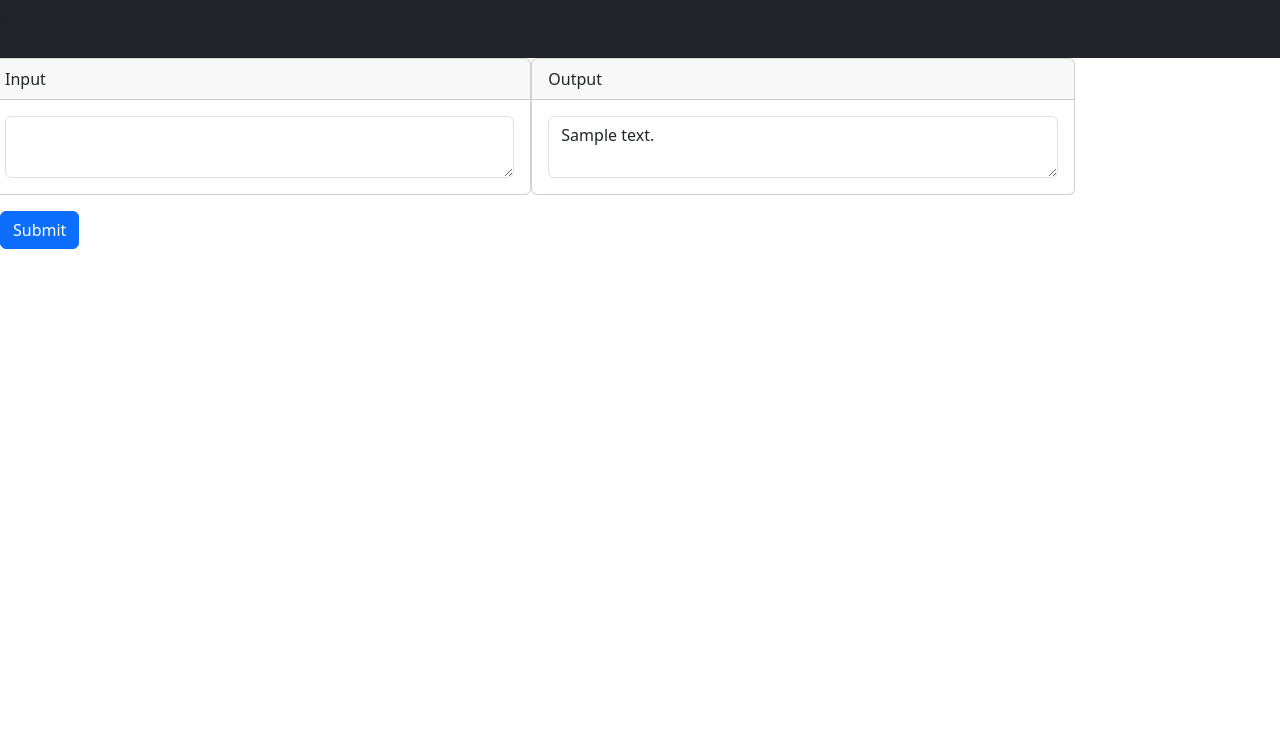
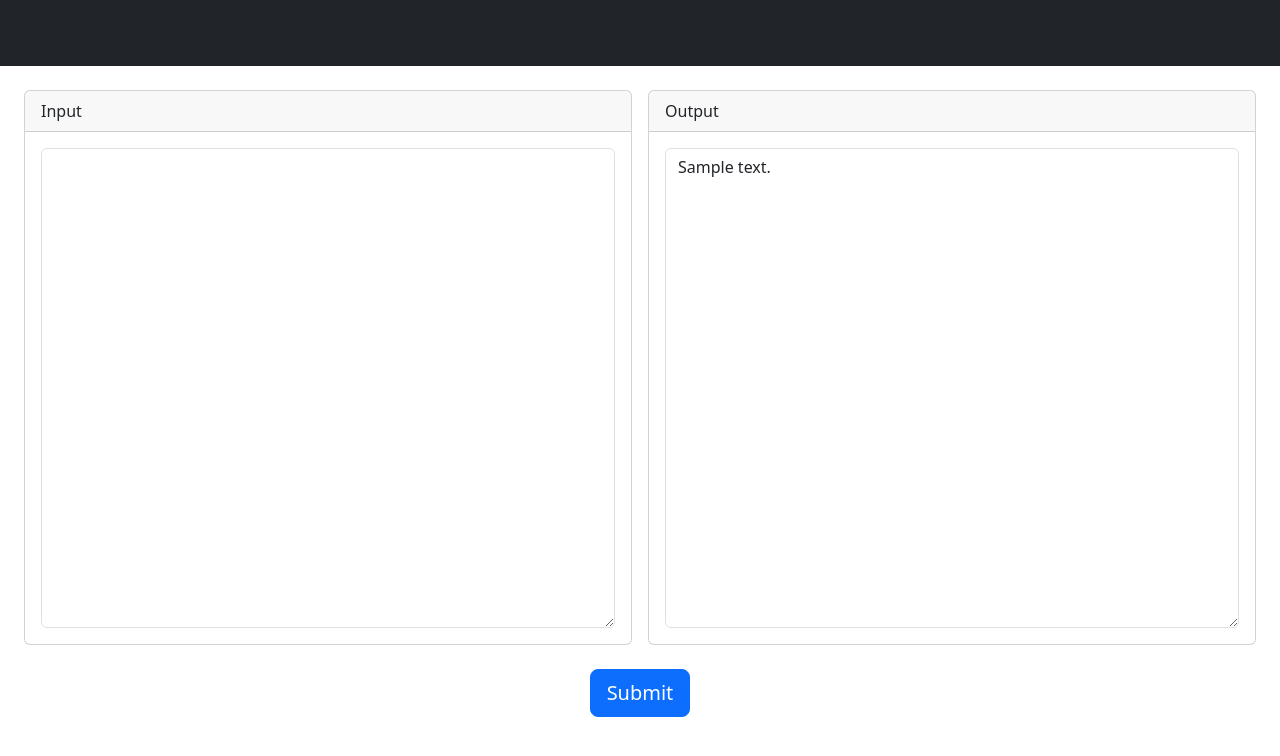
Before and after one commit to Fabian-Schneider01/summarize-information, a Django app: template summarize_information/core/templates/core/index.html in a window 1280 px wide. Shown: the top 756 px of the page. Run offline with Django 4.2, Linux system fonts and the light colour scheme; the template is opened without the code that fills it: most values are stand-ins (such as "Sample title", 1, 10 or a date in 2020); parts of the project's set-up code (start-up, migrations or seed data) failed here and were passed over.

Commit message:
feat(app): functionalities finished

```diff
--- a/summarize_information/core/templates/core/index.html
+++ b/summarize_information/core/templates/core/index.html
@@ -4,41 +4,33 @@
 </head>
 <body>
     <nav class="navbar bg-dark" data-bs-theme="dark">
-        <h3 >Summarize Information</h1>
+        <h3 class="m-2">Summarize Information</h1>
     </nav>
-
 
     <form method="post">
         {% csrf_token %}
-        <div class="row">
-            <div class="card col-sm-5 p-0">
+        <div class="row m-3">
+            <div class="card col p-0 m-2">
                 <div class="card-header">
                   Input
                 </div>
                 <div class="card-body">
-                    <textarea class="form-control" aria-label="With textarea" type="text" name="unsummarizedText"></textarea>
+                    <textarea class="form-control" aria-label="With textarea" type="text" name="unsummarizedText" style="height: 60vh"></textarea>
                 </div>
             </div>
-            <div class="card col-sm-5 p-0">
+            <div class="card col p-0 m-2">
                 <div class="card-header">
                   Output
                 </div>
                 <div class="card-body">
-                    <textarea class="form-control" aria-label="With textarea">{{summarizedText}}</textarea>
+                    <textarea class="form-control" aria-label="With textarea" style="height: 60vh">{{summarizedText}}</textarea>
                 </div>
             </div>
         </div>
-        <div class="input-wrapper">
-            <button type="submit" class="btn btn-primary mt-3">Submit</button>
+        <div class="row m-3">
+            <div class="d-flex justify-content-center">
+                <button type="submit" class="btn btn-primary btn-lg">Submit</button>
+            </div>
         </div>
-        <!-- <div class="input-wrapper">
-            <label>Text to summarize</label>
-            <input type="text" name="unsummarizedText">
-        </div>
-        <div class="input-wrapper">
-            <label>Summarized Text</label>
-            <input type="text" name="summarizedText">{{summarizedText}}
-            <div><p>{{summarizedText}}</p></div>
-        </div> -->
     </form>
 </body>
--- a/summarize_information/core/views.py
+++ b/summarize_information/core/views.py
@@ -43,7 +43,7 @@ def getOutputIfExists(text):
 def authenticate_client():
     ta_credential = AzureKeyCredential(AZURE_API_KEY)
     text_analytics_client = TextAnalyticsClient(
-            endpoint=AZURE_API_KEY,
+            endpoint=AZURE_API_ENDPOINT,
             credential=ta_credential)
     return text_analytics_client
 
```
Also changed, not shown: summarize_information/db.sqlite3.
